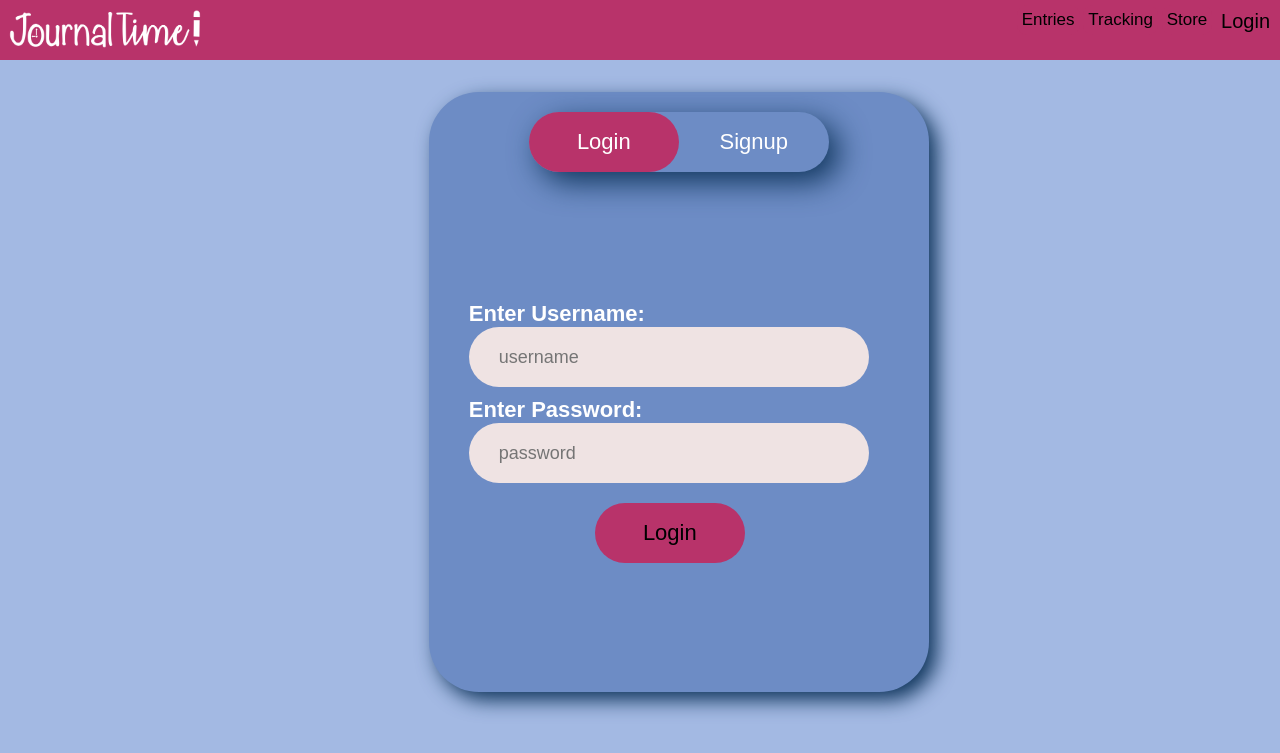
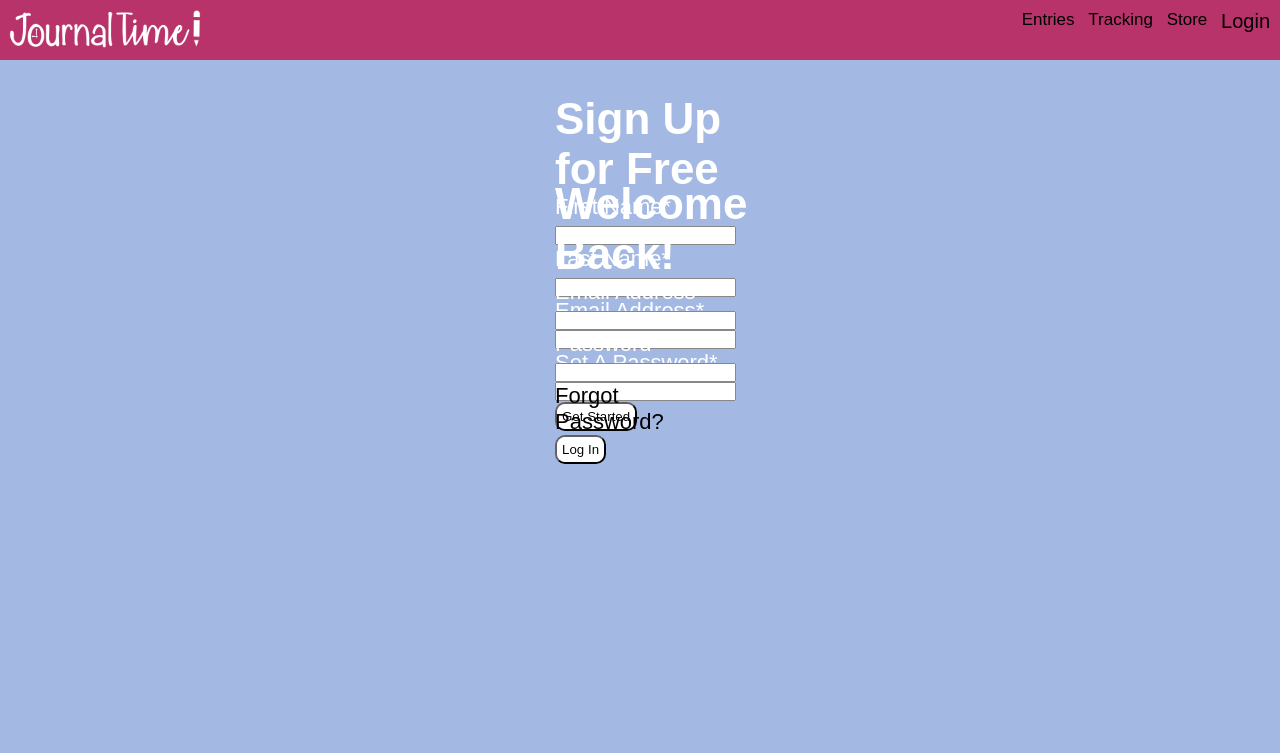
Before and after one commit to code-shayne/journal-time-, a PHP site: page /login.html in a window 1280 px wide. Shown: the top 753 px of the page. Run offline with PHP 8.4, Linux system fonts and the light colour scheme; some web fonts are replaced.

Commit message:
tried a new tutorial bc the other one didnt work

```diff
--- a/login.html
+++ b/login.html
@@ -36,12 +36,12 @@
     </section>
     <hr/>
 
-    <div class="container">
+    <!--<div class="container">
         <div class="slider"></div>
         <div class="btn">
-            <button class="login">Login</button>
-            <button class="signup">Signup</button>
-            <!-- needs a new function -->
+            <input type="button" value="Login" class="login"/>
+            <input type="button" value="Signup" class="signup"/>
+            needs a new function
         </div>
         <div class="form-section">
             <div class="login-box">
@@ -49,41 +49,40 @@
                     Enter Username:
                 <input type="username"
                        class="username ele"
-                       placeholder="username">
+                       placeholder="username" required>
                  <label for="password" class="login-label">
                     Enter Password:
                 <input type="password"
                        class="password ele"
-                       placeholder="password">
+                       placeholder="password" required>
                 <button class="clkbtn">Login</button>
             </div>
-
             <div class="signup-box">
                 <label for="name" class="login-label">
                     Enter Name:
                 <input type="text"
                        class="name ele"
-                       placeholder="Enter your name">
+                       placeholder="Enter your name" required>
                 <label for="email" class="login-label">
                     Enter Email:
                 <input type="email"
                        class="email ele"
-                       placeholder="youremail@email.com">
+                       placeholder="youremail@email.com" required>
                 <label for="password" class="login-label">
                     Enter Password:
                 <input type="password"
                        class="password ele"
-                       placeholder="password">
+                       placeholder="password" required>
                 <label for="confpass" class="login-label">
                     Confirm Password:
                 <input type="password"
                        class="password ele"
-                       placeholder="Confirm password">
+                       placeholder="Confirm password" required>
                 <button class="clkbtn">Signup</button>
             </div>
         </div>
     </div>
-    <script src="index.js"></script>
+    <script src="index.js"></script> -->
 
     <!--<div class="main">
         <h1>Journal Time!</h1>
@@ -118,4 +117,85 @@
             </a>
         </p>
     </div> -->
+
+    <div class="form">
+
+        <ul class="tab-group">
+          <li class="tab active"><a href=".signup">Sign Up</a></li>
+          <li class="tab"><a href=".login">Log In</a></li>
+        </ul>
+
+        <div class="tab-content">
+          <div class="signup">
+            <h1>Sign Up for Free</h1>
+
+            <form action="/" method="post">
+
+            <div class="top-row">
+              <div class="field-wrap">
+                <label>
+                  First Name<span class="req">*</span>
+                </label>
+                <input type="text" required autocomplete="off" />
+              </div>
+
+              <div class="field-wrap">
+                <label>
+                  Last Name<span class="req">*</span>
+                </label>
+                <input type="text"required autocomplete="off"/>
+              </div>
+            </div>
+
+            <div class="field-wrap">
+              <label>
+                Email Address<span class="req">*</span>
+              </label>
+              <input type="email"required autocomplete="off"/>
+            </div>
+
+            <div class="field-wrap">
+              <label>
+                Set A Password<span class="req">*</span>
+              </label>
+              <input type="password"required autocomplete="off"/>
+            </div>
+
+            <button type="submit" class="button button-block"/>Get Started</button>
+
+            </form>
+
+          </div>
+
+          <div class="login">
+            <h1>Welcome Back!</h1>
+
+            <form action="/" method="post">
+
+              <div class="field-wrap">
+              <label>
+                Email Address<span class="req">*</span>
+              </label>
+              <input type="email"required autocomplete="off"/>
+            </div>
+
+            <div class="field-wrap">
+              <label>
+                Password<span class="req">*</span>
+              </label>
+              <input type="password"required autocomplete="off"/>
+            </div>
+
+            <p class="forgot"><a href="#">Forgot Password?</a></p>
+
+            <button class="button button-block"/>Log In</button>
+
+            </form>
+
+          </div>
+
+        </div><!-- tab-content -->
+
+  </div> <!-- /form -->
+
 </body>
--- a/sass/style.css
+++ b/sass/style.css
@@ -154,8 +154,7 @@ body {
   background-color: #27bd3b;
 }
 
-.login,
-.signup {
+.login, .signup {
   background-color: #B8336A;
   filter: brightness(115%);
   border: 1px solid #fff;
@@ -457,8 +456,7 @@ span:hover {
   font-weight: 700;
   font-style: normal;
 }
-
-/* main body stuff for login page */
+/*main body stuff for login page */
 html, body {
   align-items: center;
   justify-content: center;
@@ -543,8 +541,7 @@ h1 {
   font-family: "Fuzzy Bubbles", sans-serif;
 }
 
-.login,
-.signup {
+.login, .signup {
   padding: 15px;
   font-size: 22px;
   border-radius: 10px;
@@ -560,7 +557,7 @@ h1 {
 }
 
 .login:hover,
-.signup:hover {
+.signup:hover{
   filter: brightness(102%);
   box-shadow: 4px 2px 5px #0f355c;
 }
@@ -594,8 +591,7 @@ h1 {
   font-family: "Fuzzy Bubbles", sans-serif;
 }
 
-.login,
-.signup {
+.login, .signup {
     font-size: 22px;
     border: none;
     outline: none;
@@ -606,7 +602,7 @@ h1 {
     height: 60px;
 }
 
-#submit {
+.login, .signup {
   font-size: 22px;
   border: none;
   outline: none;
@@ -700,7 +696,7 @@ h1 {
   .title {
     font-size: 15px;
   }
-  .bttn {
+  .btn {
     height: 60px;
     width: 300px;
     margin: 20px auto;
@@ -710,8 +706,7 @@ h1 {
     justify-content: space-around;
     align-items: center;
   }
-  .login,
-  .signup {
+  .login, .signup {
     font-size: 19px;
   }
   .slider {
@@ -757,13 +752,12 @@ h1 {
   .title {
     font-size: 10px;
   }
-  .bttn {
+  .btn {
     height: 50px;
     width: 200px;
     margin: 20px auto;
   }
-  .login,
-  .signup {
+  .login, .signup {
     font-size: 19px;
   }
   .slider {
@@ -814,4 +808,176 @@ h1 {
   text-align: center;
   margin-top: -20px;
 }
+
+/* new login page?
+*, *:before, *:after {
+  box-sizing: border-box;
+}
+
+html {
+  overflow-y: scroll;
+}
+
+a {
+  text-decoration:none;
+  color: rgb(97,140,150);
+  transition:.5s ease;
+  &:hover {
+    color:rgb(66, 96, 103);
+  }
+}
+
+.form {
+  background: rgb(97, 140, 150);
+  padding: 40px;
+  max-width:600px;
+  margin:40px auto;
+  border-radius: 50px;
+  box-shadow:10px 10px 30px #0f355c;
+}
+
+.tab-group {
+  list-style:none;
+  padding:0;
+  margin:0 0 40px 0;
+  &:after {
+    content: "";
+    display: table;
+    clear: both;
+  }
+  li a {
+    display:block;
+    text-decoration:none;
+    padding:15px;
+    background:gray;
+    color:gray;
+    font-size: 20px;
+    float:left;
+    width: 50%;
+    text-align:center;
+    cursor:pointer;
+    transition:.5s ease;
+    &:hover {
+      background:rgb(97, 140, 150);
+      color:white;
+    }
+  }
+  .active a {
+    background:rgb(45, 125, 143);
+    color:white;
+  }
+}
+
+.tab-content > div:last-child {
+  display:none;
+}
+
+
+h1 {
+  text-align:center;
+  color:white;
+  font-weight:thin;
+  margin:0 0 40px;
+}
+
+label {
+  position:absolute;
+  transform:translateY(6px);
+  left:13px;
+  color: white;
+  transition:all 0.25s ease;
+  -webkit-backface-visibility: hidden;
+  pointer-events: none;
+  font-size:22px;
+  .req {
+    margin:2px;
+    color: rgb(45, 125, 143);
+  }
+}
+
+label.active {
+  transform:translateY(50px);
+  left:2px;
+  font-size:14px;
+  .req {
+    opacity:0;
+  }
+}
+
+label.highlight {
+  color:white;
+}
+
+input, textarea {
+  font-size:22px;
+  display:block;
+  width:100%;
+  height:100%;
+  padding:5px 10px;
+  background:none;
+  background-image:none;
+  border:1px solid gray;
+  color:white;
+  border-radius:0;
+  transition:border-color .25s ease, box-shadow .25s ease;
+  &:focus {
+    outline:0;
+    border-color:rgb(45, 125, 143);
+  }
+}
+
+textarea {
+  border:2px solid gray;
+  resize: vertical;
+}
+
+.field-wrap {
+  position:relative;
+  margin-bottom:40px;
+}
+
+.top-row {
+  &:after {
+    content: "";
+    display: table;
+    clear: both;
+  }
+
+  > div {
+    float:left;
+    width:48%;
+    margin-right:4%;
+    &:last-child {
+      margin:0;
+    }
+  }
+}
+
+.button {
+  border:0;
+  outline:none;
+  border-radius:0;
+  padding:15px 0;
+  font-size:2rem;
+  font-weight:bold;
+  text-transform:uppercase;
+  letter-spacing:.1em;
+  background: rgb(45, 125, 143);
+  color:white;
+  transition:all.5s ease;
+  -webkit-appearance: none;
+  &:hover, &:focus {
+    background:rgb(26, 82, 94);
+  }
+}
+
+.button-block {
+  display:block;
+  width:100%;
+}
+
+.forgot {
+  margin-top:-20px;
+  text-align:right;
+} */
 /*# sourceMappingURL=style.css.map */
```
Also changed, not shown: js/index.js (+45 -0 lines).
